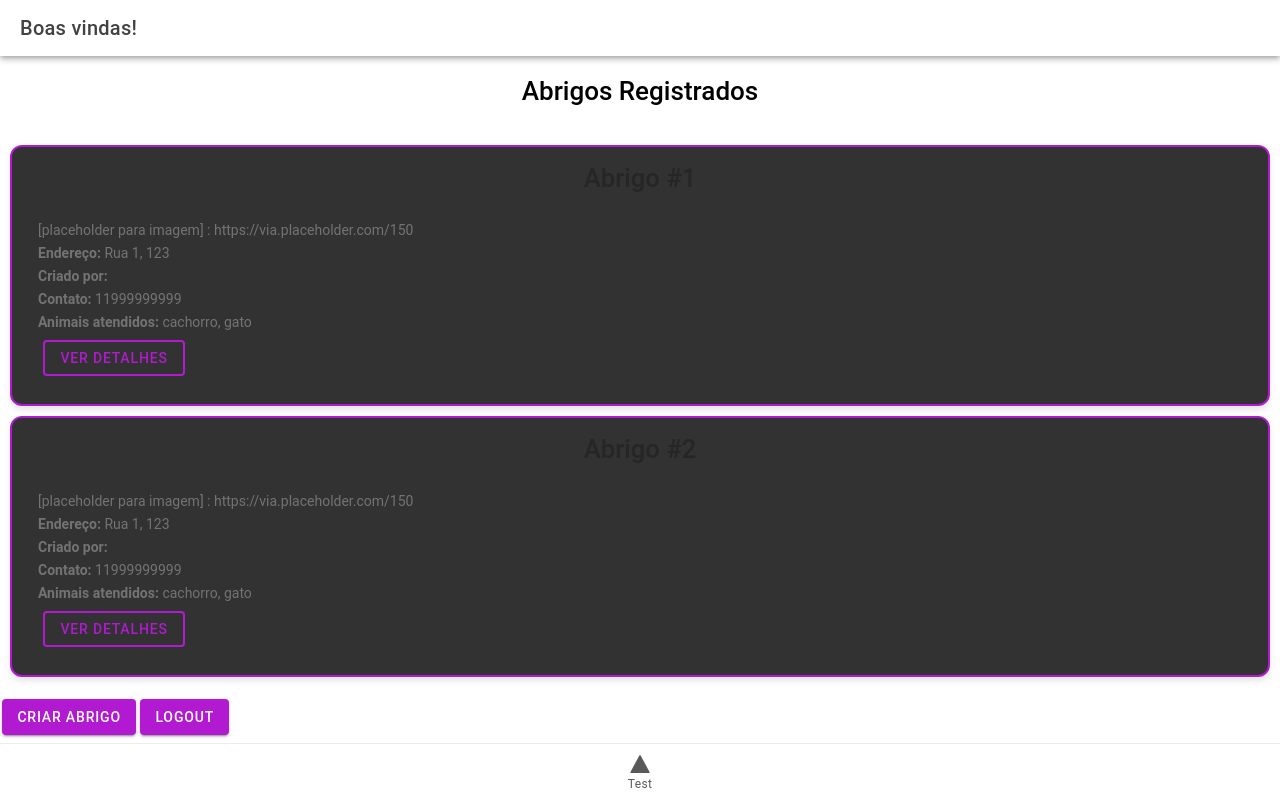
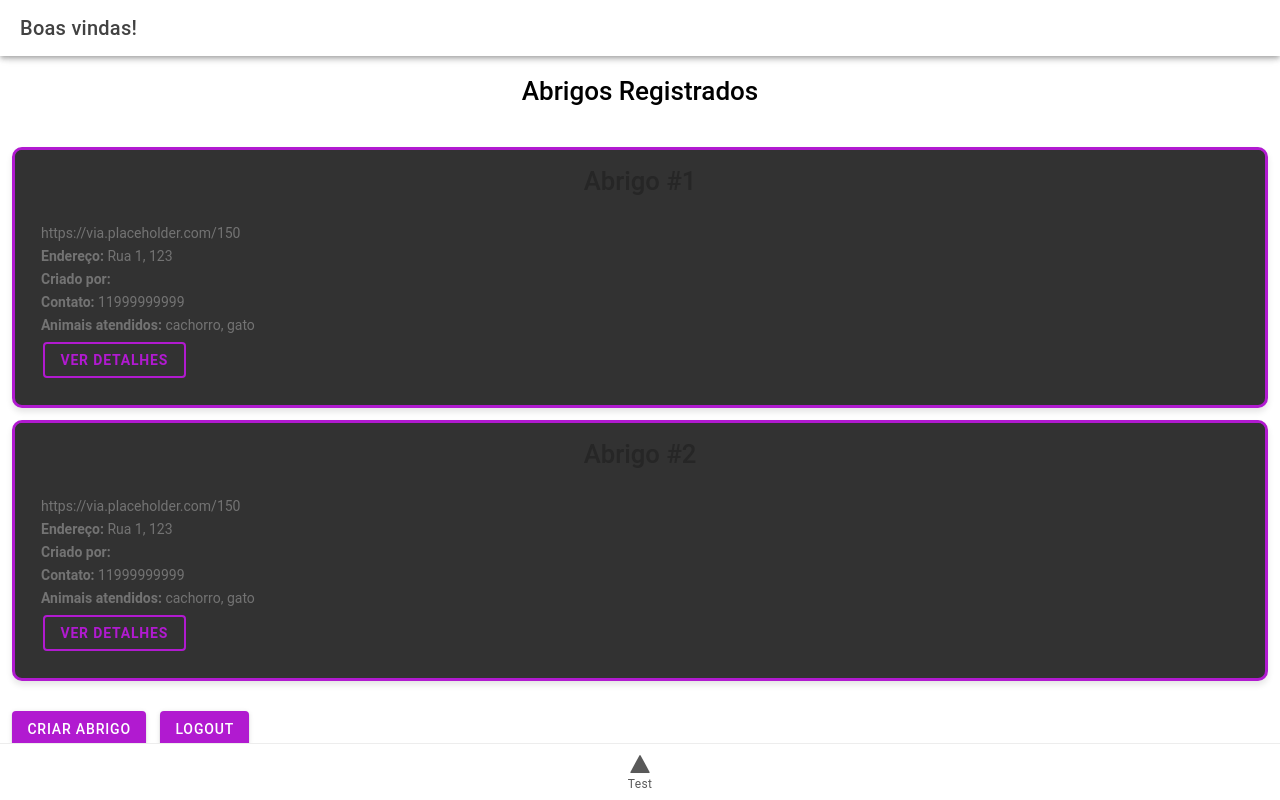
Before and after one commit to AnaWestphalen/gestor-abrigo-pet, a React (Vite) app in the folder mobile/: page /auth in a window 1280 px wide. Both pictures are taken after a click on the element "LOGIN". Built offline with nearby package versions, Linux system fonts and the light colour scheme.

Commit message:
Add a little more style to the screen

```diff
--- a/mobile/src/domain/dashboard/DashboardPage/DashboardPage.css
+++ b/mobile/src/domain/dashboard/DashboardPage/DashboardPage.css
@@ -5,11 +5,19 @@
   }
 
   ion-card {
-    margin: 10px;
+    margin: 12px;
   }
 
   .details-button {
-    margin:5px;
+    border-radius: 4px;
+    transition: background-color 0.3s, color 0.3s;
+    font-weight: bold;
+  }
+
+  .details-button:hover {
+    background-color: var(--ion-color-secondary-tint);
+    color: var(--ion-color-light);
+    border: 2px var(--ion-color-secondary);
   }
 
   h1 {
@@ -18,10 +26,10 @@
   }
 
   .custom-card {
-    border: 2px solid var(--ion-color-primary);
+    border: 3px solid var(--ion-color-primary);
     background-color: var(--ion-color-dark);
     box-shadow: 0px 4px 6px rgba(0, 0, 0, 0.1);
-    border-radius: 12px;
+    border-radius: 10px;
   }
 
   .custom-card-header {
@@ -31,3 +39,10 @@
   .custom-card-content {
     margin: 10px;
   }
+
+  .last-buttons {
+    margin-left: 12px;
+    margin-top: 10px;
+    margin-bottom: 10px;
+
+  }
--- a/mobile/src/domain/dashboard/DashboardPage/DashboardPage.tsx
+++ b/mobile/src/domain/dashboard/DashboardPage/DashboardPage.tsx
@@ -65,13 +65,12 @@ export const DashboardPage: FC = () => {
                 <IonCardTitle className="shelter-list-title">{shelter.name}</IonCardTitle>
               </IonCardHeader>
             <IonCardContent className="custom-card-content">
-              <p>[placeholder para imagem] : {shelter.img}</p>
+              <p>{shelter.img}</p>
               <p><strong>Endereço: </strong>{shelter.address}</p>
               <p><strong>Criado por: </strong>{shelter.createdBy}</p>
               <p><strong>Contato: </strong>{shelter.contact}</p>
               <p><strong>Animais atendidos:</strong> {shelter.accepts.join(', ')}</p>
 
-              {/* Example action button */}
               <IonButton fill="outline" color="primary" className="details-button" >
                 Ver Detalhes
               </IonButton>
@@ -86,8 +85,8 @@ export const DashboardPage: FC = () => {
         )}
 
 
-        <IonButton routerLink="/shelter/create">Criar Abrigo</IonButton>
-        <IonButton onClick={logout}>Logout</IonButton>
+        <IonButton routerLink="/shelter/create" className="last-buttons">Criar Abrigo</IonButton>
+        <IonButton onClick={logout}  className="last-buttons">Logout</IonButton>
       </IonContent>
     </IonPage>
   );
```
